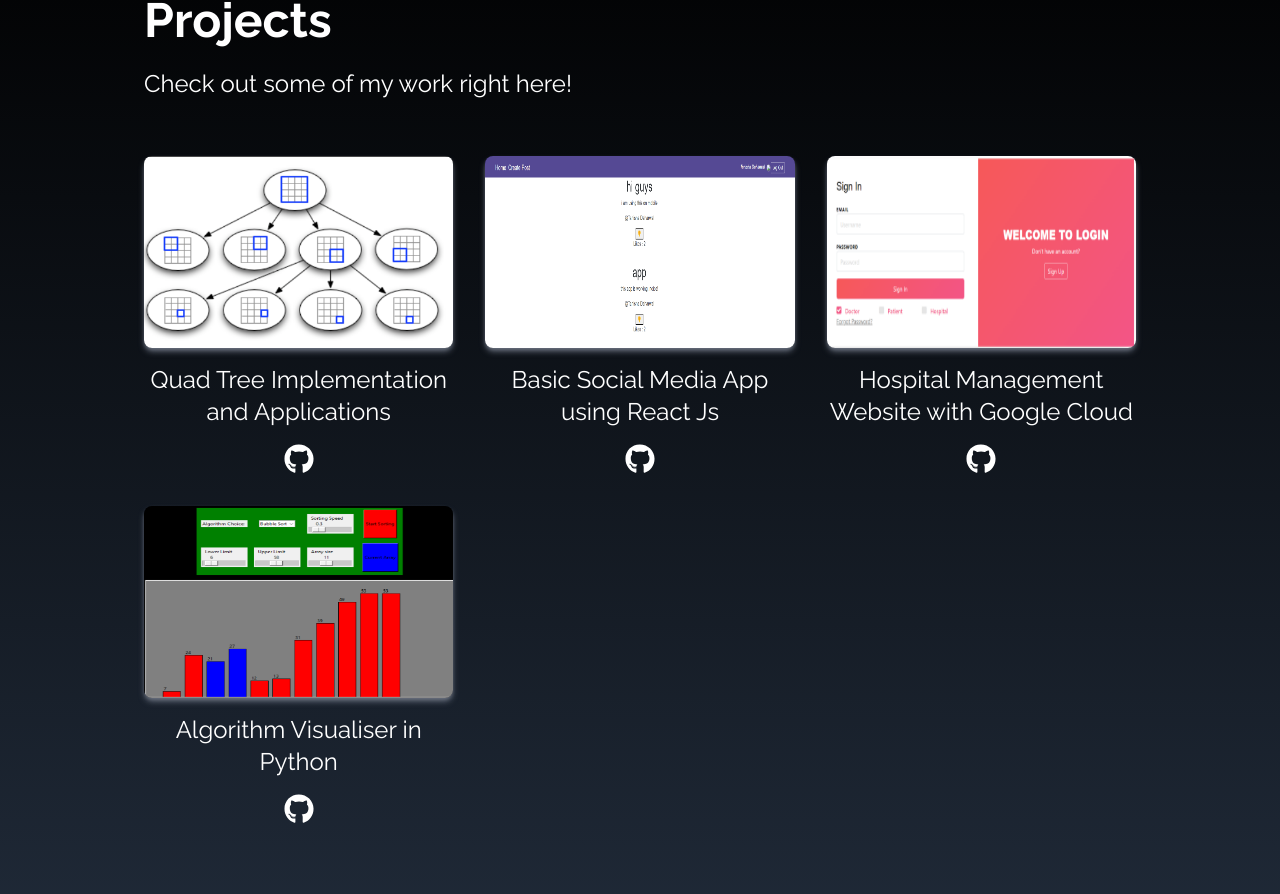
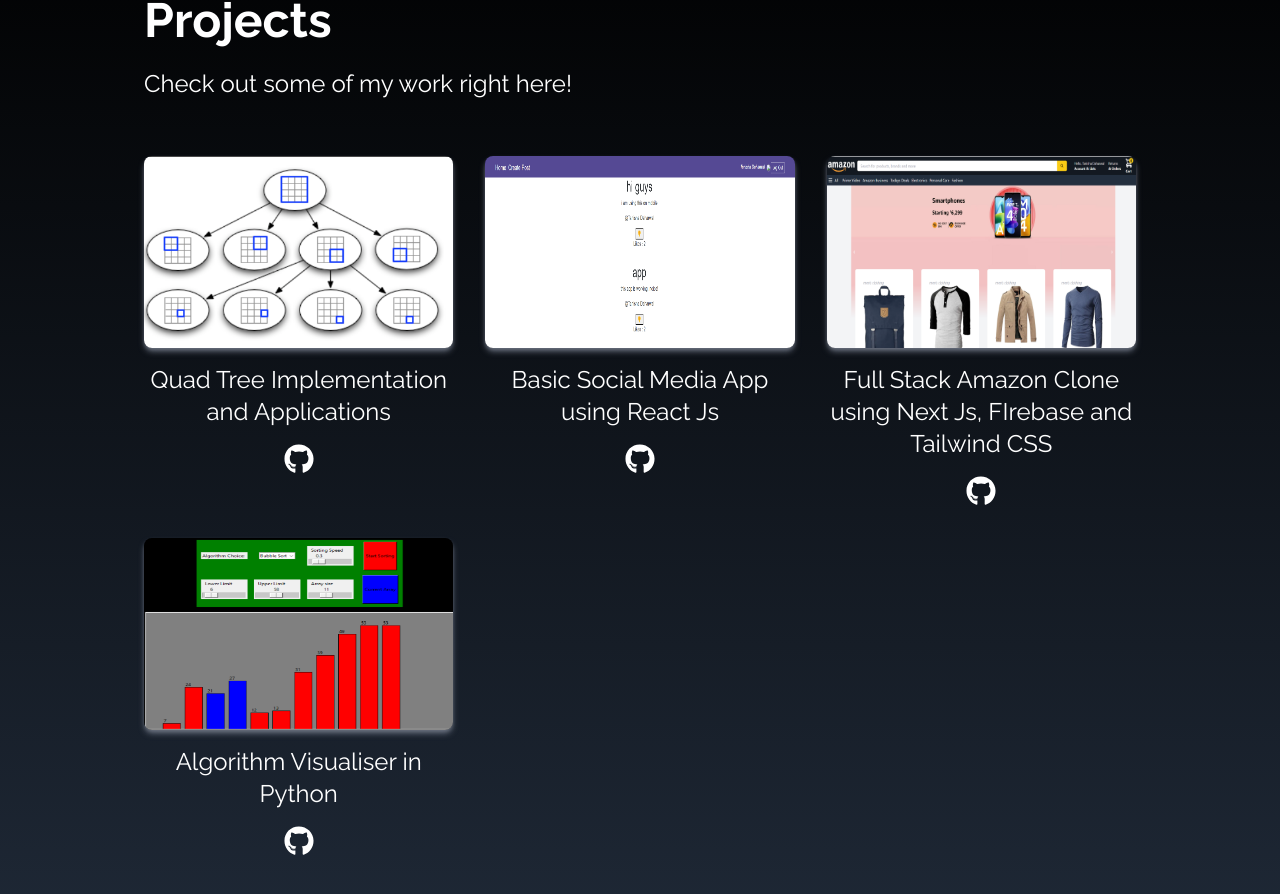
Before and after one commit to tanishadaharwal/Portfolio, a React (Create React App) app: page / in a window 1280 px wide. Shown: the part 1700-2594 px from the top of the page. Built offline with nearby package versions, Linux system fonts and the light colour scheme.

Commit message:
changes in projects section

```diff
--- a/src/components/Projects.js
+++ b/src/components/Projects.js
@@ -1,5 +1,5 @@
 import React from "react";
-import cure_cloud from "../assets/portfolio/cure_cloud.png";
+import amazon from "../assets/portfolio/amazon.png";
 import quad_tree from "../assets/portfolio/quad_tree.png";
 import react_sm from "../assets/portfolio/react_sm.png";
 import algo_v from "../assets/portfolio/algo_v.png";
@@ -38,9 +38,9 @@ const Projects = () => {
 
                 <div>
 
-                    <img src={cure_cloud} alt="q" className="h-48 w-96 hover:opacity-80 hover:scale-110 duration-300 shadow-md shadow-gray-500 rounded-lg"/>
-                    <p className="mx-auto py-4 text-center text-2xl">Hospital Management Website with Google Cloud</p>
-                    <a href="https://github.com/tanishadaharwal/GCP-Project" className="flex justify-around items-center w-full text-white">
+                    <img src={amazon} alt="q" className="h-48 w-96 hover:opacity-80 hover:scale-110 duration-300 shadow-md shadow-gray-500 rounded-lg"/>
+                    <p className="mx-auto py-4 text-center text-2xl">Full Stack Amazon Clone using Next Js, FIrebase and Tailwind CSS</p>
+                    <a href="https://github.com/tanishadaharwal/Amazone-Clone" className="flex justify-around items-center w-full text-white">
                     <>
                     <FaGithub size={30} className="hover:scale-105 duration-300 "/>
                     </>
```
Also changed, not shown: src/assets/portfolio/amazon.png (added).
